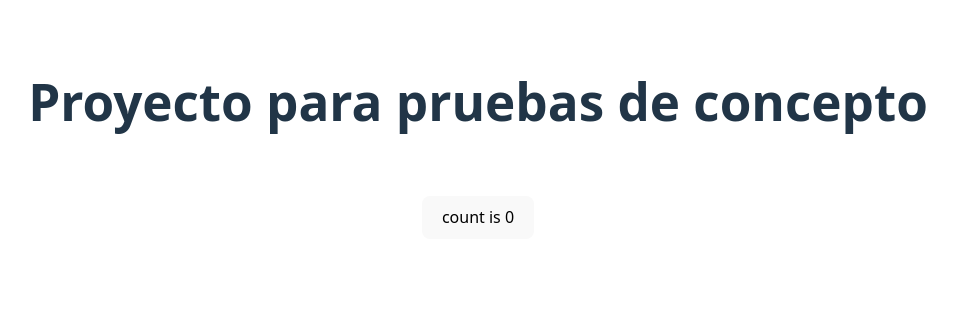
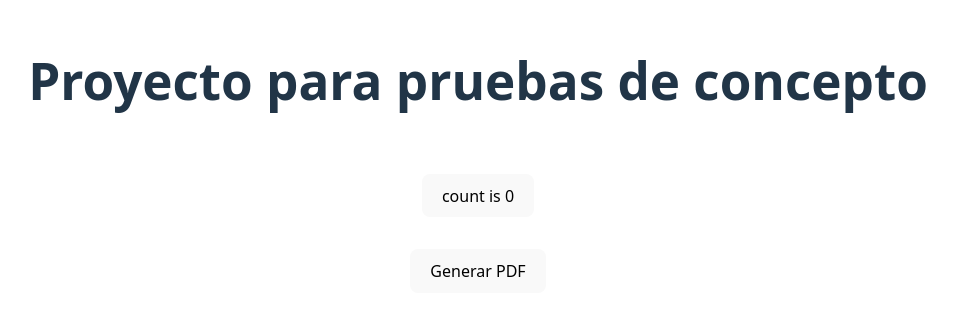
Before and after one commit to JorgeCarrascoF/pruebas-concepto, a React (Vite) app in the folder frontend/: page / in a window 1280 px wide. Shown: the part 245-560 px from the top of the page, without its empty margins (162-1119 px from the left). Built offline with nearby package versions, Linux system fonts and the light colour scheme.

Commit message:
Prueba de jsPDF: se agregó botón para generar PDF

```diff
--- a/frontend/package.json
+++ b/frontend/package.json
@@ -10,6 +10,7 @@
     "preview": "vite preview"
   },
   "dependencies": {
+    "jspdf": "^3.0.1",
     "react": "^19.1.0",
     "react-dom": "^19.1.0"
   },
--- a/frontend/src/App.jsx
+++ b/frontend/src/App.jsx
@@ -1,23 +1,31 @@
-import { useState } from 'react'
-import './App.css'
+import { useState } from "react";
+import { jsPDF } from "jspdf";
+import "./App.css";
 
 function App() {
-  const [count, setCount] = useState(0)
+  const [count, setCount] = useState(0);
+
+  const generarPDF = () => {
+    const doc = new jsPDF();
+    doc.text("Hola equipo2-tarde desde jsPDF!", 10, 10);
+    doc.save("documento.pdf");
+  };
 
   return (
     <>
-      <div>
-      </div>
+      <div></div>
       <h1>Proyecto para pruebas de concepto</h1>
       <div className="card">
         <button onClick={() => setCount((count) => count + 1)}>
           count is {count}
         </button>
-
       </div>
 
+      <div>
+        <button onClick={generarPDF}>Generar PDF</button>
+      </div>
     </>
-  )
+  );
 }
 
-export default App
+export default App;
```
Also changed, not shown: 1 other file (tests, documents, lock files or other folders).
